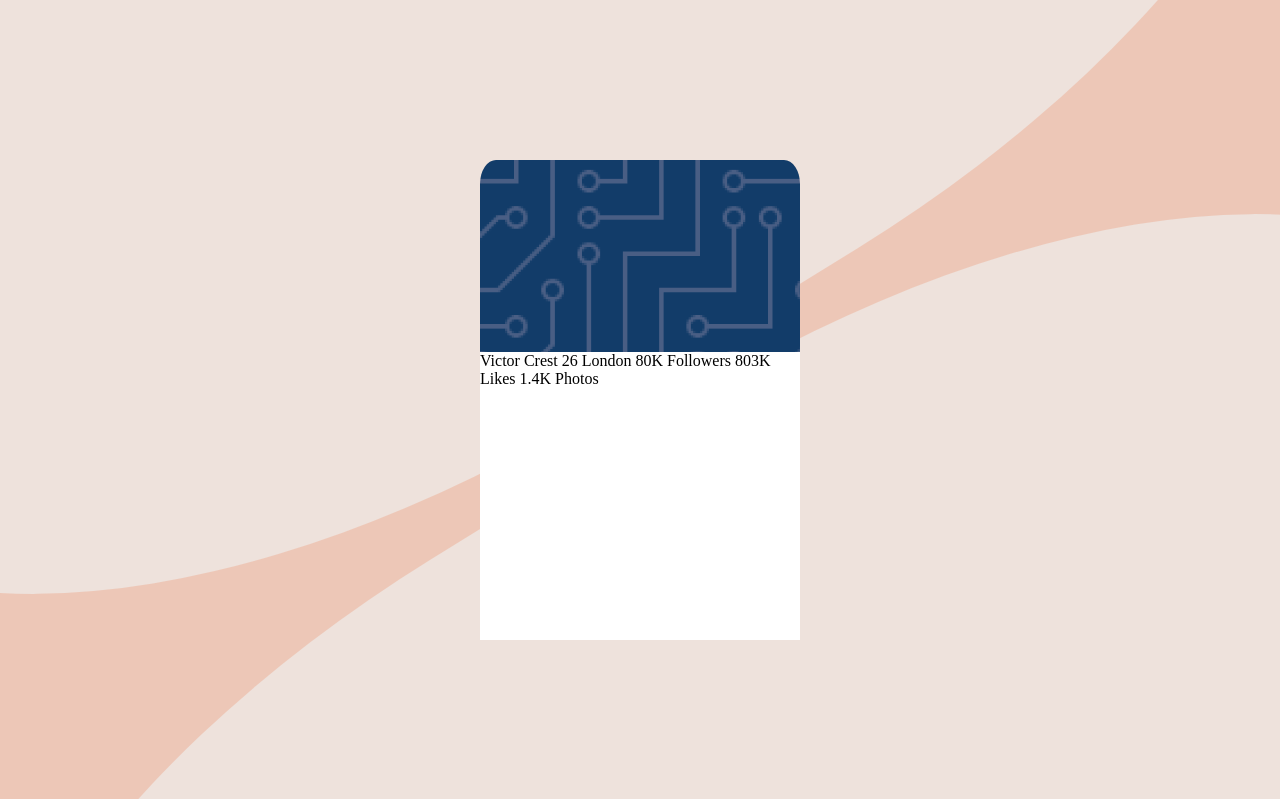
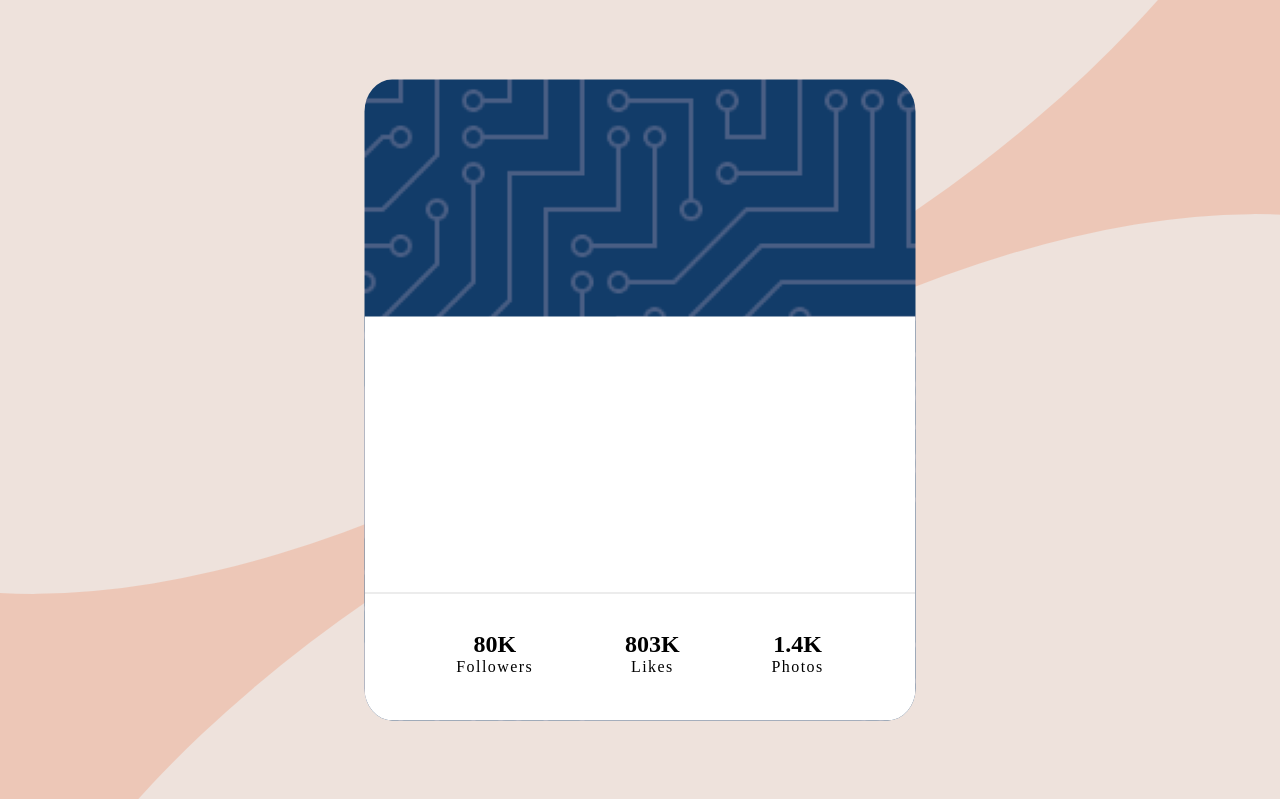
Before and after one commit to Kolawality/ProfileCardComponent, a plain HTML site: page index.html in a window 1280 px wide. Shown: the top 799 px of the page. Drawn offline with Linux system fonts and the light colour scheme.

Commit message:
Added the main stats for the card

```diff
--- a/index.html
+++ b/index.html
@@ -2,46 +2,41 @@
 <html lang="en">
 <head>
   <meta charset="UTF-8">
-  <meta name="viewport" content="width=device-width, initial-scale=1.0"> <!-- displays site properly based on user's device -->
-
+  <meta name="viewport" content="width=device-width, initial-scale=1.0">
   <link rel="stylesheet" href="style.css">
-
   <title>Frontend Mentor | Profile card component</title>
-
-  <!-- Feel free to remove these styles or customise in your own stylesheet 👍 -->
-  <style>
-    .attribution { font-size: 11px; text-align: center; }
-    .attribution a { color: hsl(228, 45%, 44%); }
-  </style>
 </head>
 <body>
+  <!-- Two circles on each corner -->
   <div class="circle__left"></div>
   <div class="circle__right"></div>
- <!-- Now you've got this -->
+
+  <!-- The profile card in the middle -->
   <div class="middle__container">
     <div class="middle__card">
 
-        Victor Crest
-        26
-        London
+      <!-- Profile title text -->
+      <div class="profile__title">
 
-        80K
-        Followers
+      </div>
 
-        803K
-        Likes
-
-        1.4K
-        Photos
-
-
+      <!-- Main stats for the profile -->
+      <div class="main__stats">
+        <div class="stats" id="followers">
+          <h2>80K</h2>
+          <p>Followers</p>
+        </div>
+        <div class="stats" id="likes">
+          <h2>803K</h2>
+          <p>Likes</p>
+        </div>
+        <div class="stats" id="photos">
+          <h2>1.4K</h2>
+          <p>Photos</p>
+        </div>
+      </div>
+      </p>
     </div>
   </div>
-
-
-  <!-- <div class="attribution">
-    Challenge by <a href="https://www.frontendmentor.io?ref=challenge" target="_blank">Frontend Mentor</a>.
-    Coded by <a href="#">Your Name Here</a>.
-  </div> -->
 </body>
 </html>
--- a/style.css
+++ b/style.css
@@ -25,8 +25,27 @@ body {
   transform: rotate(-31.7deg);
 }
 
+.main__stats {
+  position: absolute;
+  bottom: 45px;
+  width: 100%;
+  display: flex;
+  justify-content: space-evenly;
+}
+
+.stats {
+  display: flex;
+  flex-direction: column;
+  align-items: center;
+}
+
+h2 {
+  margin: 0;
+}
+
 p {
-  /* border-style: solid; */
+  margin: 0;
+  letter-spacing: 0.09em;
 }
 
 .middle__container {
@@ -36,18 +55,29 @@ p {
   display: flex;
   flex-direction: column;
   border: none;
-  width: 25%;
-  height: 60%;
+  width: 551px;
+  height: 641px;
   top: 50%;
   left: 50%;
   transform: translate(-50%, -50%);
+  overflow: hidden;
+}
+
+.middle__container:after {
+  position: absolute;
+  left: 0;
+  top: 80%;
+  height: 1px;
+  background: rgba(183, 183, 183, 0.51);
+  content: "";
+  width: 100%;
+  display: block;
 }
 
 .middle__card {
-  position: bottom;
+  position: relative;
   background-color: white;
   width: auto;
   margin-top: auto;
-  height: 60%;
-  object-fit: contain;
+  height: 63%;
 }
```
